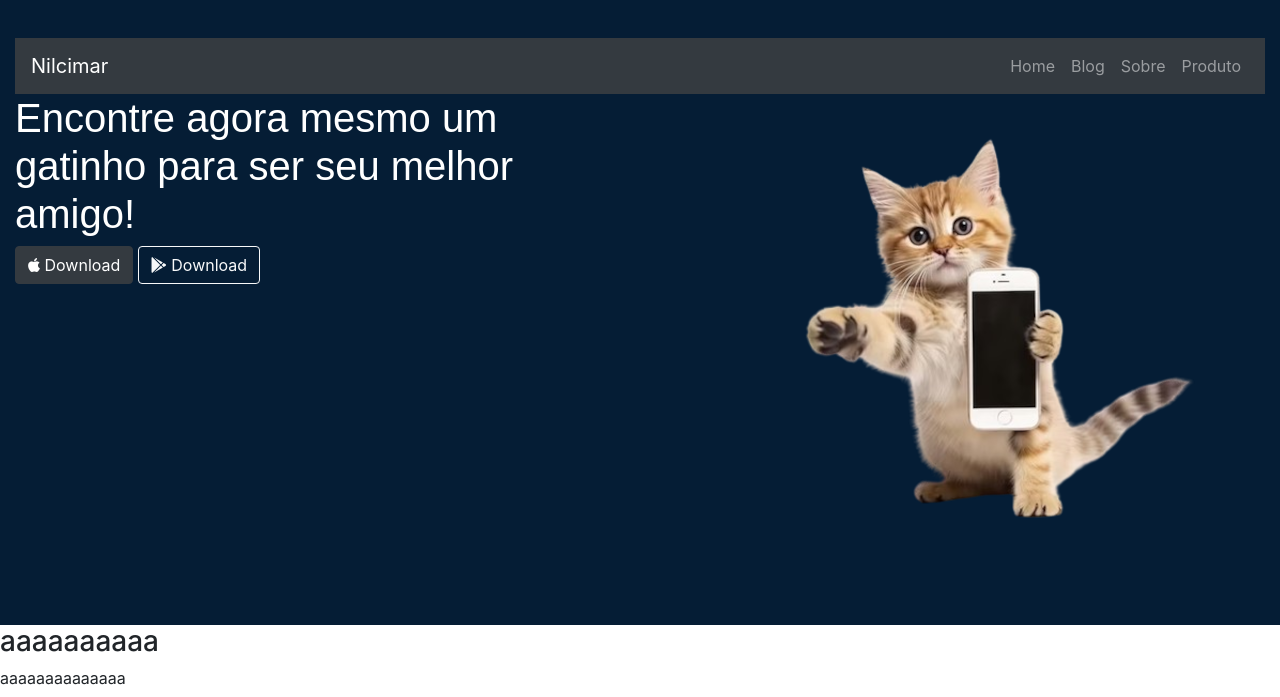
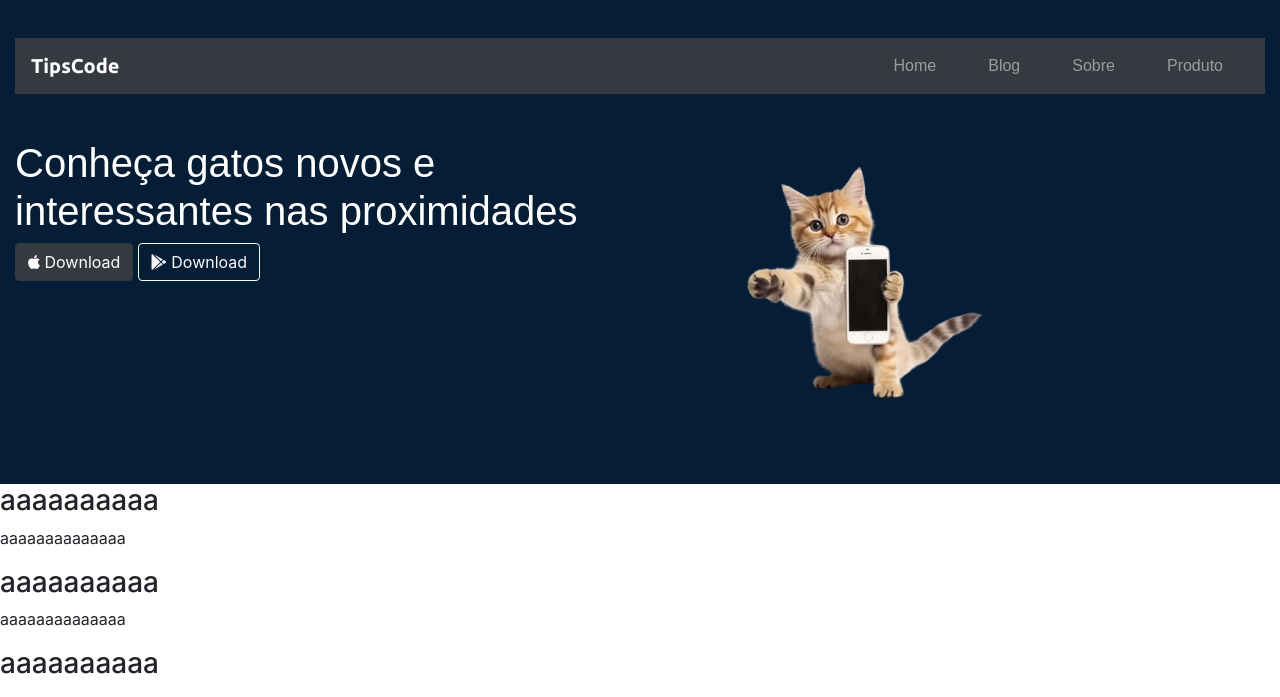
Before and after one commit to nilbarbosa/cursoTipsCode, a plain HTML site: page site-kitty/index.html in a window 1280 px wide. Shown: the top 697 px of the page. Drawn offline with nearby package versions, Linux system fonts and the light colour scheme; a web font is replaced by a local one.

Commit message:
renomeei e redimensionei conteúdo da nav bar

```diff
--- a/site-kitty/index.html
+++ b/site-kitty/index.html
@@ -24,7 +24,7 @@
         <div class="container-fluid">
             <!--navbar-->
             <nav class="navbar navbar-expand-lg navbar-dark bg-dark">
-                <a class="navbar-brand" href="#">Nilcimar</a>
+                <a class="navbar-brand" href="#">TipsCode</a>
                 <ul class="navbar-nav ml-auto">
                     <li class="nav-item">
                         <a class="nav-link" href="">
@@ -52,12 +52,12 @@
             <!--title-->
             <div class="row">
                 <div class="col-lg-6">
-                    <h1>Encontre agora mesmo um gatinho para ser seu melhor amigo!</h1>
+                    <h1 id="txt1">Conheça gatos novos e interessantes nas proximidades</h1>
                     <button type="button" class="btn btn-dark"> <i class="fa-brands fa-apple"></i> Download</button>
                     <button type="button" class="btn btn-outline-light"> <i class="fa-brands fa-google-play"></i> Download</button>
                 </div>
                 <figure  class="col-lg-6">
-                    <img src="imagens/gatinho-capa.png" alt="">
+                    <img class="title-image" src="imagens/gatinho-capa.png" alt="">
                 </figure>
             </div>
 
--- a/site-kitty/style.css
+++ b/site-kitty/style.css
@@ -1,15 +1,48 @@
 h1{
     font-family: "Poetsen One", sans-serif;
-    font-size: 3rem;
+    font-size: 3.5rem;
     line-height: 1.5;
     font-weight: 900;
-    color: #fff;
 }
 
 #title{
     background-color: #051d35;
+    color: #fff;
 }
 
 .container-fluid{
     padding: 3% 14%;
 }
+
+body{
+    font-family: "Poetsen One", sans-serif;
+}
+
+.navbar-brand{
+     font-family: "Ubuntu", sans-serif;
+     font-size: 2.5rem;
+     font-weight: bold;
+}
+
+
+.col-lg-6 {
+    padding-left: 175px;
+    padding-top: 45px;
+}
+
+.navbar{
+    padding: 0 0 4.5rem;
+}
+
+.nav-item{
+    padding: 0px 18px;
+}
+
+.nav-link{
+    font: 1.2rem;
+    font-family: "Poetsen One", sans-serif;
+}
+
+.title-image{
+    width: 60%;
+}
```
